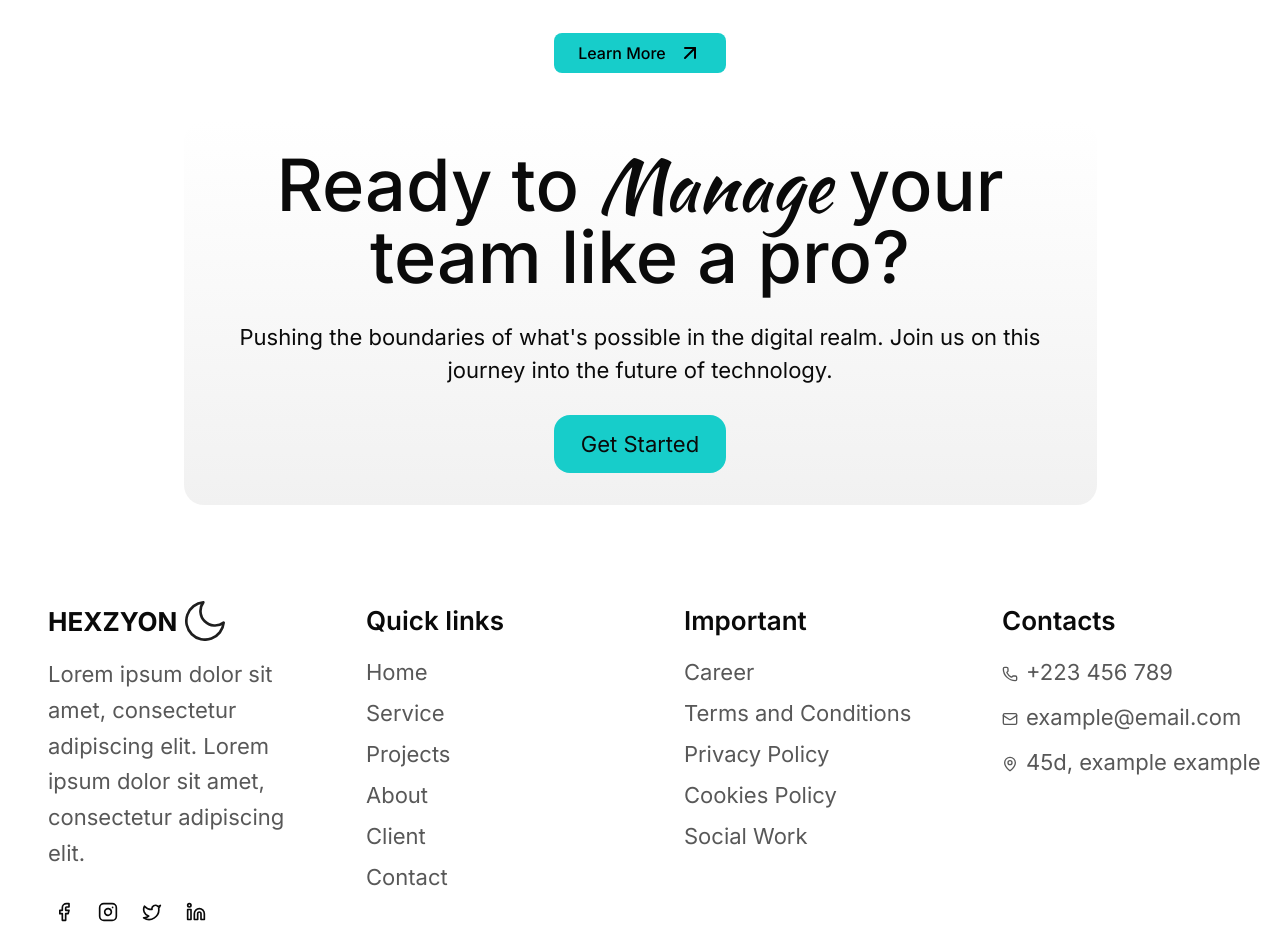
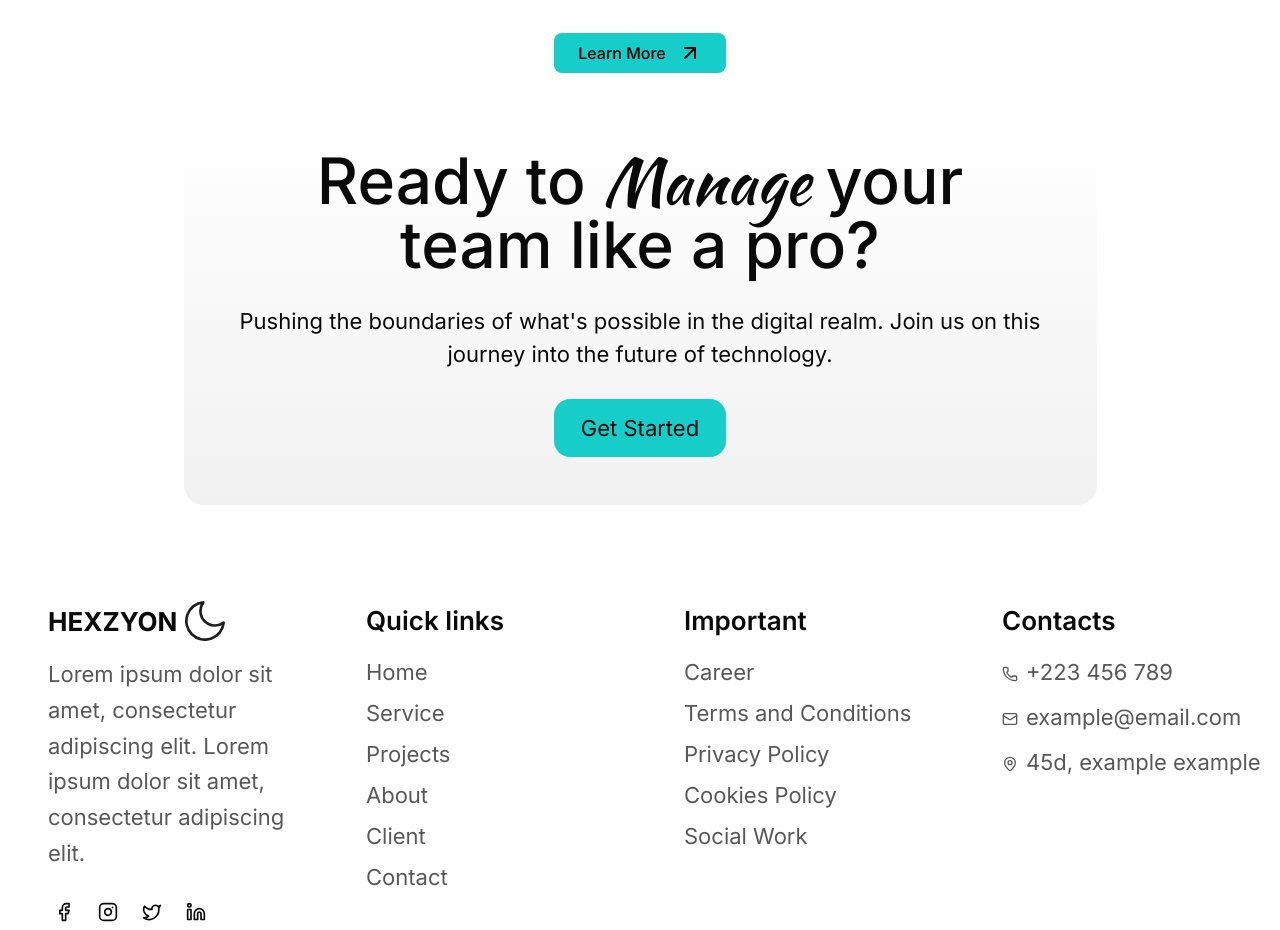
Before and after one commit to Roshen-Perera/ceylon-developers-portfolio, a Next.js app: page /company in a window 1280 px wide. Shown: the part 4380-5310 px from the top of the page. Built offline with nearby package versions, Linux system fonts and the light colour scheme.

Commit message:
Refactor ProPost component to replace h1 tag with H2 component for improved consistency

```diff
--- a/components/proPost.tsx
+++ b/components/proPost.tsx
@@ -1,14 +1,15 @@
 import React from 'react'
+import { H2 } from './typography';
 
 const ProPost = () => {
   return (
     <>
       <div className="flex flex-col gap-7 p-7 rounded-[20px] items-center w-[345px] h-[333px] sm:w-[499px] sm:h-[325px] md:w-[573px] md:h-[353px] lg:w-[779px] lg:h-[355px] xl:w-[913px] xl:h-96 2xl:w-[984px] 2xl:h-[410px] text-center bg-(--post-bg) bg-(image:--post-bg) blur-(--post-blur)">
-        <h1 className="font-medium text-7xl">
+        <H2 className="font-medium text-7xl">
           Ready to <span className="font-kaushan"> Manage </span> your
           <br />
           team like a pro?
-        </h1>
+        </H2>
         <p className="text-[22px]">
           Pushing the boundaries of what&apos;s possible in the digital realm.
           Join us on this journey into the future of technology.
```
